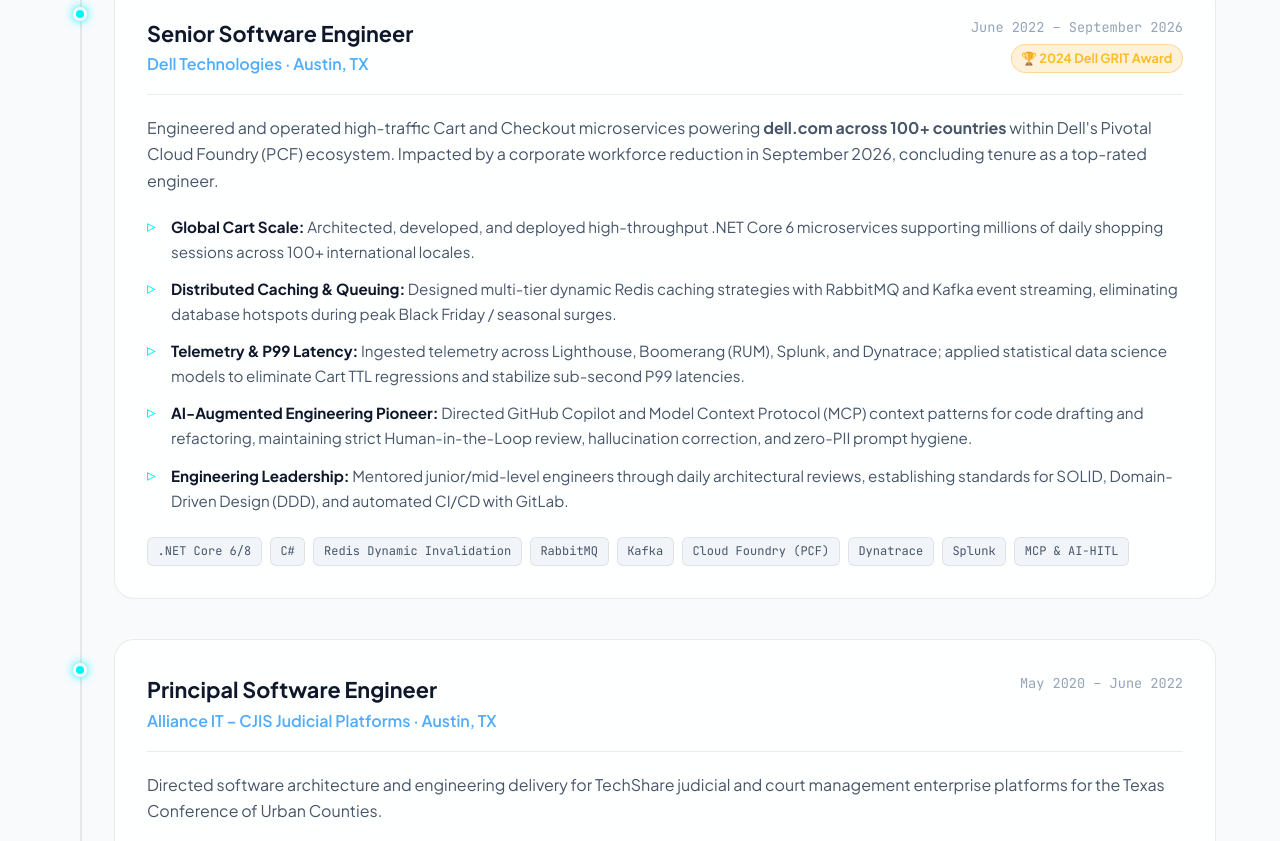
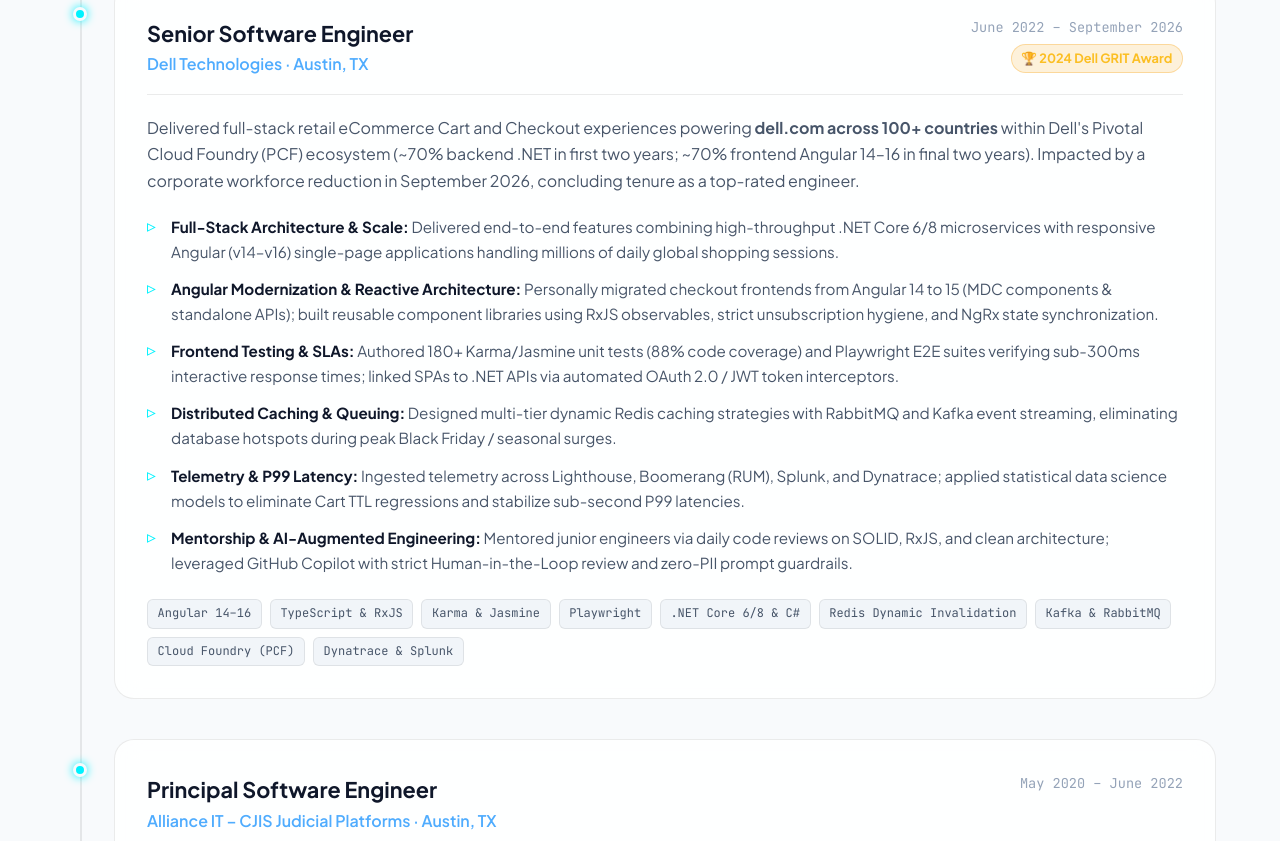
Before and after one commit to martinnv6/martinnavarrete.dev, a plain HTML site: page index.html in a window 1280 px wide. Shown: the part 2434-3275 px from the top of the page. Drawn offline with Linux system fonts and the light colour scheme.

Commit message:
feat(portfolio): highlight full-stack Angular 14-16, RxJS, and Karma/Jasmine/Playwright experience

```diff
--- a/index.html
+++ b/index.html
@@ -256,25 +256,26 @@
               </div>
               <div class="card-body">
                 <p class="role-summary">
-                  Engineered and operated high-traffic Cart and Checkout microservices powering <strong>dell.com across 100+ countries</strong> within Dell's Pivotal Cloud Foundry (PCF) ecosystem. Impacted by a corporate workforce reduction in September 2026, concluding tenure as a top-rated engineer.
+                  Delivered full-stack retail eCommerce Cart and Checkout experiences powering <strong>dell.com across 100+ countries</strong> within Dell's Pivotal Cloud Foundry (PCF) ecosystem (~70% backend .NET in first two years; ~70% frontend Angular 14–16 in final two years). Impacted by a corporate workforce reduction in September 2026, concluding tenure as a top-rated engineer.
                 </p>
                 <ul class="bullet-list">
-                  <li><strong>Global Cart Scale:</strong> Architected, developed, and deployed high-throughput .NET Core 6 microservices supporting millions of daily shopping sessions across 100+ international locales.</li>
+                  <li><strong>Full-Stack Architecture &amp; Scale:</strong> Delivered end-to-end features combining high-throughput .NET Core 6/8 microservices with responsive Angular (v14–v16) single-page applications handling millions of daily global shopping sessions.</li>
+                  <li><strong>Angular Modernization &amp; Reactive Architecture:</strong> Personally migrated checkout frontends from Angular 14 to 15 (MDC components &amp; standalone APIs); built reusable component libraries using RxJS observables, strict unsubscription hygiene, and NgRx state synchronization.</li>
+                  <li><strong>Frontend Testing &amp; SLAs:</strong> Authored 180+ Karma/Jasmine unit tests (88% code coverage) and Playwright E2E suites verifying sub-300ms interactive response times; linked SPAs to .NET APIs via automated OAuth 2.0 / JWT token interceptors.</li>
                   <li><strong>Distributed Caching &amp; Queuing:</strong> Designed multi-tier dynamic Redis caching strategies with RabbitMQ and Kafka event streaming, eliminating database hotspots during peak Black Friday / seasonal surges.</li>
                   <li><strong>Telemetry &amp; P99 Latency:</strong> Ingested telemetry across Lighthouse, Boomerang (RUM), Splunk, and Dynatrace; applied statistical data science models to eliminate Cart TTL regressions and stabilize sub-second P99 latencies.</li>
-                  <li><strong>AI-Augmented Engineering Pioneer:</strong> Directed GitHub Copilot and Model Context Protocol (MCP) context patterns for code drafting and refactoring, maintaining strict Human-in-the-Loop review, hallucination correction, and zero-PII prompt hygiene.</li>
-                  <li><strong>Engineering Leadership:</strong> Mentored junior/mid-level engineers through daily architectural reviews, establishing standards for SOLID, Domain-Driven Design (DDD), and automated CI/CD with GitLab.</li>
+                  <li><strong>Mentorship &amp; AI-Augmented Engineering:</strong> Mentored junior engineers via daily code reviews on SOLID, RxJS, and clean architecture; leveraged GitHub Copilot with strict Human-in-the-Loop review and zero-PII prompt guardrails.</li>
                 </ul>
                 <div class="tech-pill-list">
-                  <span class="tech-pill">.NET Core 6/8</span>
-                  <span class="tech-pill">C#</span>
+                  <span class="tech-pill">Angular 14–16</span>
+                  <span class="tech-pill">TypeScript &amp; RxJS</span>
+                  <span class="tech-pill">Karma &amp; Jasmine</span>
+                  <span class="tech-pill">Playwright</span>
+                  <span class="tech-pill">.NET Core 6/8 &amp; C#</span>
                   <span class="tech-pill">Redis Dynamic Invalidation</span>
-                  <span class="tech-pill">RabbitMQ</span>
-                  <span class="tech-pill">Kafka</span>
+                  <span class="tech-pill">Kafka &amp; RabbitMQ</span>
                   <span class="tech-pill">Cloud Foundry (PCF)</span>
-                  <span class="tech-pill">Dynatrace</span>
-                  <span class="tech-pill">Splunk</span>
-                  <span class="tech-pill">MCP &amp; AI-HITL</span>
+                  <span class="tech-pill">Dynatrace &amp; Splunk</span>
                 </div>
               </div>
             </div>
@@ -575,10 +576,12 @@
             <ul class="skill-items">
               <li><span class="skill-name">C# (12+ years)</span><span class="skill-tag">Expert</span></li>
               <li><span class="skill-name">.NET Core 6 / 8 / 10</span><span class="skill-tag">Expert</span></li>
+              <li><span class="skill-name">Angular (v14–v16) &amp; RxJS</span><span class="skill-tag">Advanced</span></li>
               <li><span class="skill-name">ASP.NET MVC &amp; WebAPI</span><span class="skill-tag">Expert</span></li>
+              <li><span class="skill-name">TypeScript &amp; JavaScript</span><span class="skill-tag">Expert</span></li>
+              <li><span class="skill-name">Karma, Jasmine &amp; Playwright</span><span class="skill-tag">Advanced</span></li>
+              <li><span class="skill-name">SQL &amp; Advanced T-SQL</span><span class="skill-tag">Expert</span></li>
               <li><span class="skill-name">Python</span><span class="skill-tag">Proficient</span></li>
-              <li><span class="skill-name">SQL &amp; Advanced T-SQL</span><span class="skill-tag">Expert</span></li>
-              <li><span class="skill-name">TypeScript &amp; JavaScript</span><span class="skill-tag">Proficient</span></li>
             </ul>
           </div>
 
```
Also changed, not shown: 1 other file.
